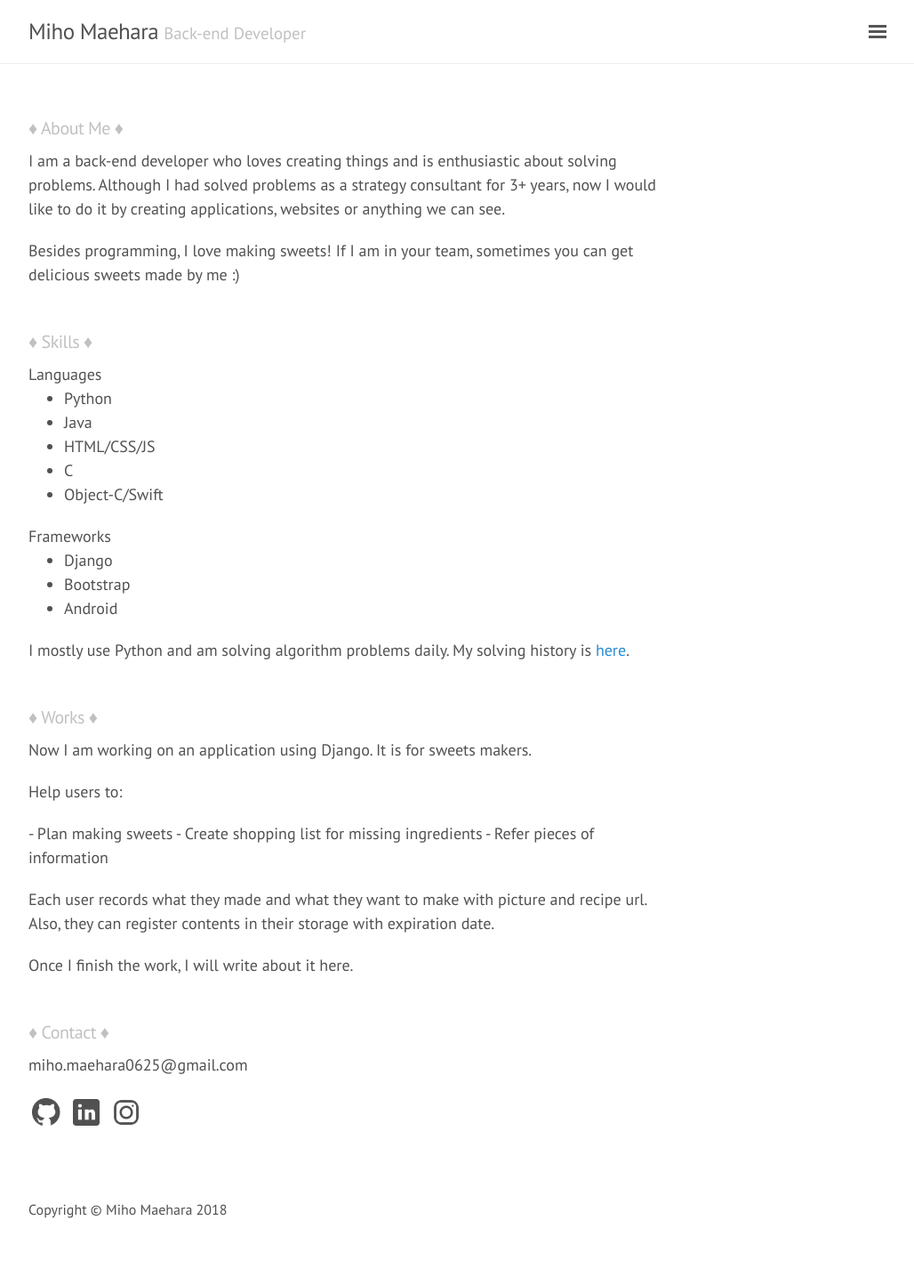
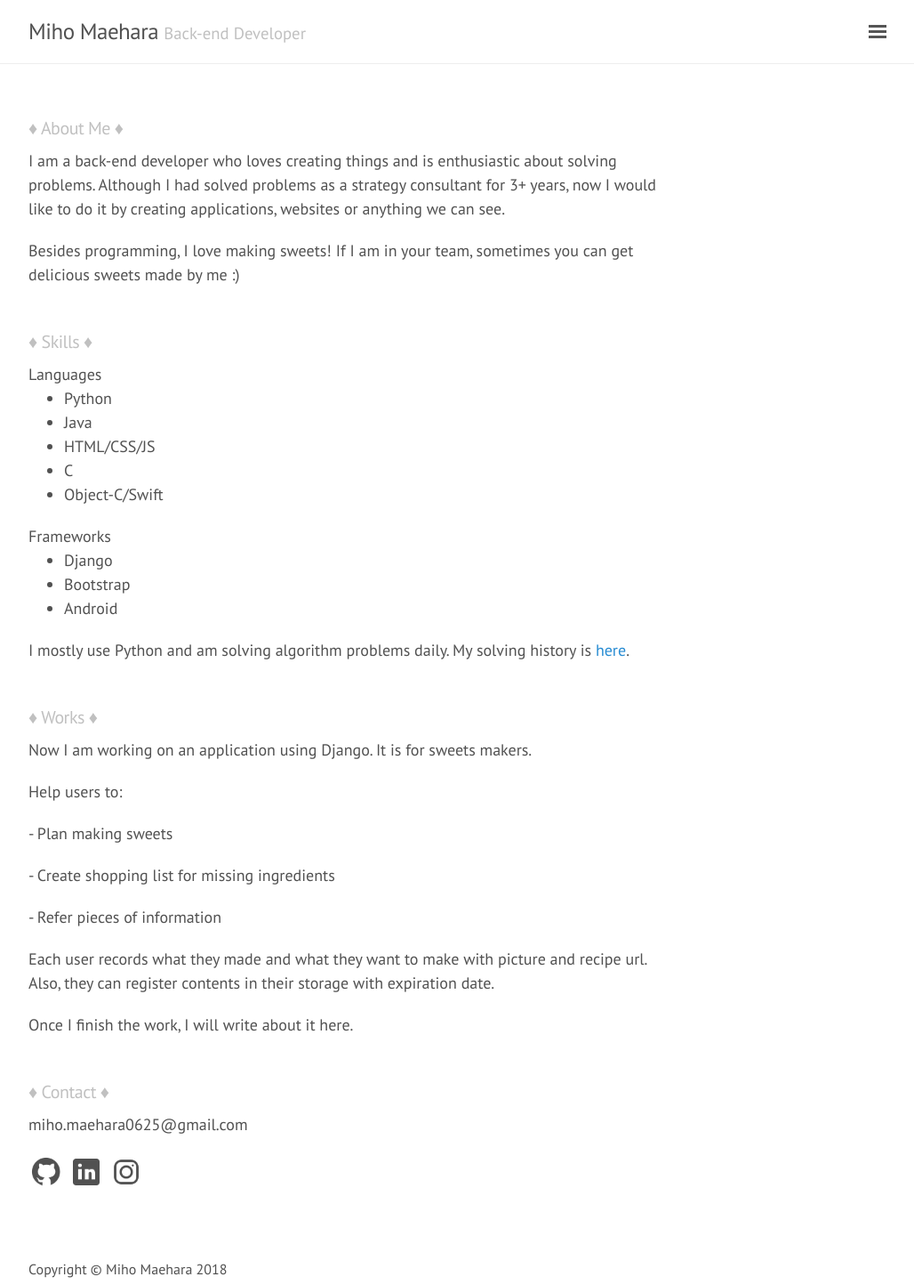
Before and after one commit to rami6/portfolio, a Jekyll site: the page built from index.html, in a window 1280 px wide. Shown: the whole page at 89% size, without its empty margins (248-1276 px from the left). Built offline with Jekyll 4.4.1, drawn with Linux system fonts in a browser that asks for light colours; before the commit the page ends 1377 px from its top, so only the background shows below that.

```diff
--- a/index.html
+++ b/index.html
@@ -40,11 +40,9 @@ title: Home
     Now I am working on an application using Django. It is for sweets makers.
   </p>
   <p>Help users to:</p>
-  <p>
-    - Plan making sweets
-    - Create shopping list for missing ingredients
-    - Refer pieces of information
-  </p>
+  <p>- Plan making sweets</p>
+  <p>- Create shopping list for missing ingredients</p>
+  <p>- Refer pieces of information</p>
   <p>
     Each user records what they made and what they want to make with picture and recipe url. Also, they can register contents in their storage with expiration date.
   </p>
```
